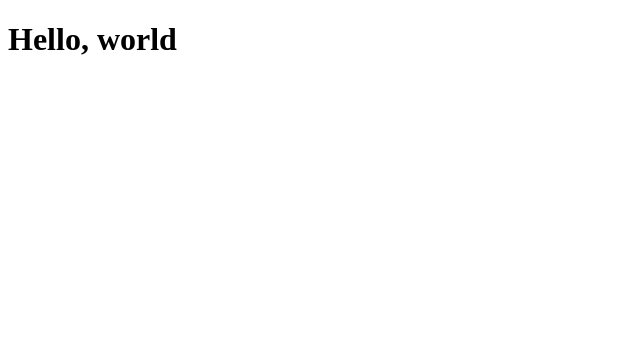
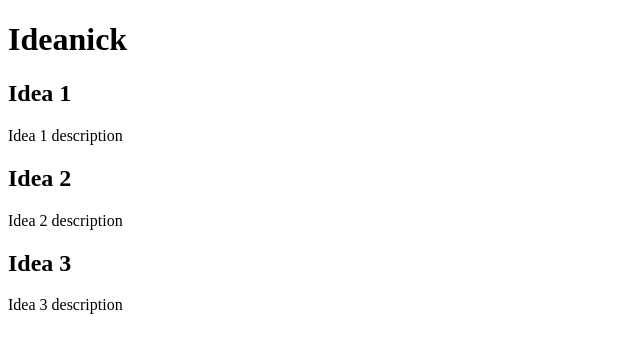
Before and after one commit to brearey/ideanick, a React (Vite) app in the folder webapp/: page / in a window 1280 px wide. Shown: the top 352 px of the page, without its empty margins (0-640 px from the left). Built offline with nearby package versions, Linux system fonts and the light colour scheme.

Commit message:
simple ideas list on h2

```diff
--- a/webapp/src/App.tsx
+++ b/webapp/src/App.tsx
@@ -1,6 +1,21 @@
-import React from "react";
-
 export const App = () => {
-    // return <h1>Hello world</h1>
-    return React.createElement("h1", {}, "Hello, world")
+    return (
+        <div>
+            <h1>Ideanick</h1>
+            <div>
+                <div>
+                    <h2>Idea 1</h2>
+                    <p>Idea 1 description</p>
+                </div>
+                <div>
+                    <h2>Idea 2</h2>
+                    <p>Idea 2 description</p>
+                </div>
+                <div>
+                    <h2>Idea 3</h2>
+                    <p>Idea 3 description</p>
+                </div>
+            </div>
+        </div>
+    );
 }
```
